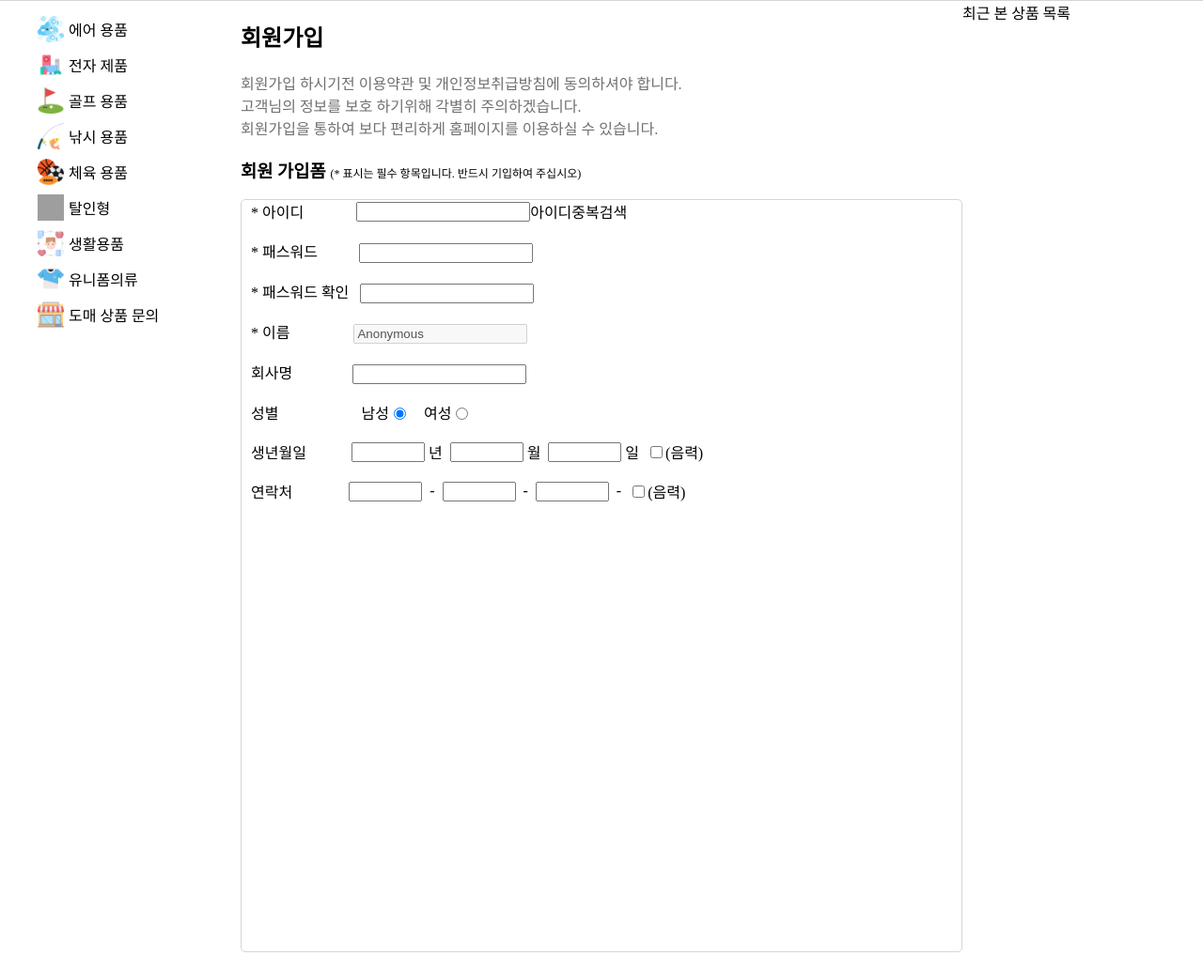
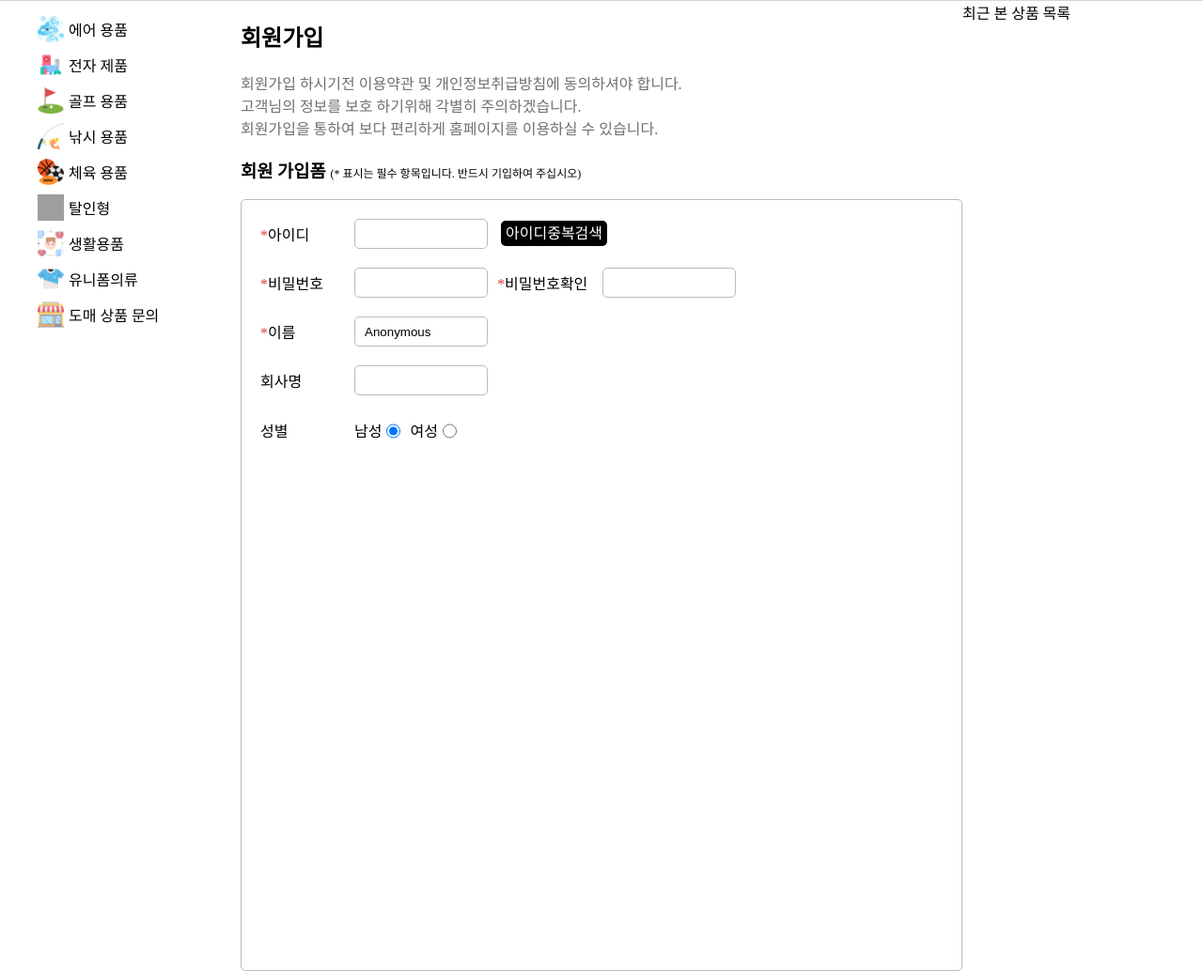
Before and after one commit to teon98/KJ-COMM-FINAL, a Django app: page /accounts/register_form/ in a window 1280 px wide. Shown: the part 213-1247 px from the top of the page at 94% size. Run offline with Django 4.2, Linux system fonts and the light colour scheme; parts of the project's set-up code (start-up, migrations or seed data) failed here and were passed over; grey boxes are pictures that could not be loaded.

```diff
--- a/eommpj/accounts/templates/accounts/register.html
+++ b/eommpj/accounts/templates/accounts/register.html
@@ -262,6 +262,7 @@
       const userAgreement = document.getElementById('userAgreement');
       const privacyPolicy = document.getElementById('privacyPolicy');
       const nextStepButton = document.getElementById('nextStepButton');
+      const register_username = document.getElementById('register_username')
 
       function toggleButtonState() {
         //버튼 활성화 조건: 두 체크박스가 모두 체크되어야 함
--- a/eommpj/accounts/templates/accounts/register2.html
+++ b/eommpj/accounts/templates/accounts/register2.html
@@ -13,72 +13,53 @@
       주십시오)</span
     >
   </h3>
-  <div class="content_text" style="height: 800px">
+  <div class="form_text" style="height: 800px">
     <form action="#">
-      <div style="display: flex; align-items: center">
-        <div class="content_label">
-          <span>*</span>
-          <label>아이디</label>
-        </div>
-        &nbsp;&nbsp;&nbsp;&nbsp; &nbsp &nbsp &nbsp &nbsp &nbsp
-        <input type="text" />
+      <!-- 아이디 -->
+      <label><span>*</span>아이디</label>
+      <div>
+        <input type="text" name="register_userid" />
         <a>아이디중복검색</a>
       </div>
-      <br />
-      <div class="content_label">
-        <span>*</span>
-        <label>패스워드</label>
-        &nbsp;&nbsp;&nbsp &nbsp &nbsp &nbsp
-        <input type="password" />
+      <!-- 비밀번호 -->
+      <label><span>*</span>비밀번호</label>
+      <div style="display: flex; align-items: center">
+        <input type="password" name="register_password" />
+        <label style="width: 100px; margin-left: 10px; margin-right: 12px"
+          ><span>*</span>비밀번호확인</label
+        >
+        <input type="password" name="register_password_confirm" />
       </div>
-      <br />
-      <div class="content_label">
-        <span>*</span>
-        <label>패스워드 확인</label>
-        &nbsp;
-        <input type="password" />
+      <!-- 이름 -->
+      <label><span>*</span>이름</label>
+      <div>
+        <input
+          type="text"
+          name="register_username"
+          value="{{register_username}}"
+        />
       </div>
-      <br />
-      <div class="content_label">
-        <span>*</span>
-        <label>이름</label>
-        &nbsp;&nbsp &nbsp &nbsp &nbsp;&nbsp &nbsp &nbsp &nbsp
-        <input type="text" value="{{register_username}}" disabled />
+      <!-- 회사명 -->
+      <label>회사명</label>
+      <div>
+        <input type="text" name="register_company" />
       </div>
-      <br />
-      <div class="content_label">
-        <label>회사명</label>
-        &nbsp;&nbsp;&nbsp;&nbsp;&nbsp;&nbsp;&nbsp;&nbsp;&nbsp;&nbsp;&nbsp;&nbsp;&nbsp;&nbsp;
-        <input type="password" />
-      </div>
-      <br />
-      <div class="content_label" style="display: flex; align-items: center">
-        <label>성별</label>
-        &nbsp;&nbsp;&nbsp &nbsp &nbsp &nbsp;&nbsp &nbsp &nbsp &nbsp
-        &nbsp&nbsp&nbsp&nbsp&nbsp;
-        <label>남성</label>
-        <input type="radio" name="register_gender" checked />
-        &nbsp&nbsp&nbsp&nbsp
-        <label>여성</label>
-        <input type="radio" name="register_gender" />
-      </div>
-      <br />
-      <div class="content_label" style="display: flex; align-items: center">
-        <label>생년월일</label>
-        &nbsp;&nbsp &nbsp &nbsp &nbsp &nbsp &nbsp
-        <input type="text" style="width: 70px" />&nbsp년 &nbsp;
-        <input type="text" style="width: 70px" />&nbsp월 &nbsp;
-        <input type="text" style="width: 70px" />&nbsp일 &nbsp;
-        <input type="checkbox" />(음력)
-      </div>
-      <br />
-      <div class="content_label" style="display: flex; align-items: center">
-        <label>연락처</label>
-        &nbsp;&nbsp &nbsp &nbsp &nbsp &nbsp&nbsp;&nbsp;&nbsp;&nbsp;&nbsp;
-        <input type="text" style="width: 70px" />&nbsp - &nbsp;
-        <input type="text" style="width: 70px" />&nbsp - &nbsp;
-        <input type="text" style="width: 70px" />&nbsp - &nbsp;
-        <input type="checkbox" />(음력)
+      <!-- 성별 -->
+      <label>성별</label>
+      <div style="display: flex; align-items: center">
+        남성<input
+          style="width: 15px; margin-right: 10px"
+          name="gender"
+          value="male"
+          type="radio"
+          checked
+        />
+        여성<input
+          style="width: 15px"
+          name="gender"
+          value="female"
+          type="radio"
+        />
       </div>
     </form>
   </div>
--- a/eommpj/static/css/styles.css
+++ b/eommpj/static/css/styles.css
@@ -104,18 +104,19 @@ a {
   display: inline-block;
 }
 
-.accounts form button, .accounts form a{
+.accounts form button,
+.accounts form a {
   border-radius: 5px;
   width: 120px;
-  height: 32px
+  height: 32px;
 }
 
-.accounts form{
+.accounts form {
   display: flex;
-  align-items: center
+  align-items: center;
 }
 
-.accounts form button{
+.accounts form button {
   background-color: black;
   color: white;
 }
@@ -128,17 +129,17 @@ a {
   background-color: #c58111;
   color: white;
   font-size: 13px;
-
 }
 
-.first_category_li{
+.first_category_li {
   display: flex;
   align-items: center;
   font-weight: 500;
   margin-bottom: 10px;
+  min-width: 110px;
 }
 
-.first_category_img_list{
+.first_category_img_list {
   height: 28px;
   width: 28px;
   margin-right: 5px;
@@ -148,14 +149,81 @@ footer {
   grid-column: 1 / span 3;
 }
 
-.content_text{
+.content_text {
   height: 200px;
   overflow-y: auto;
-  border: 1px solid #D5D5D5;
+  border: 1px solid #d5d5d5;
   border-radius: 5px;
   padding: 0 10px;
 }
 
-.content_text p{
+.content_text p {
   font-weight: bold;
 }
+
+.register_username input {
+  border: 1px solid #bbbbbb;
+  padding: 0 10px;
+  border-radius: 5px;
+  width: 120px;
+  height: 30px;
+}
+
+.register_username {
+  display: flex;
+  justify-content: space-between;
+  margin-bottom: 50px;
+}
+
+.register_username button {
+  background-color: #c58111;
+  color: white;
+  border: none;
+  border-radius: 5px;
+  cursor: pointer;
+}
+
+.register_username button:disabled {
+  background-color: #fafafa;
+  border: 1px solid #d5d5d5;
+  color: #707070;
+  border-radius: 5px;
+}
+
+.form_text {
+  border: 1px solid #bbbbbb;
+  border-radius: 5px;
+  padding: 10px 20px;
+}
+
+.form_text form {
+  display: grid;
+  grid-template-columns: 100px auto;
+  align-items: center;
+}
+
+.form_text div {
+  display: block;
+  margin: 10px 0px;
+}
+
+.form_text span {
+  color: #dd4040;
+}
+
+.form_text input {
+  border: 1px solid #bbbbbb;
+  padding: 0 10px;
+  border-radius: 5px;
+  width: 120px;
+  height: 30px;
+}
+
+.form_text a {
+  background-color: black;
+  width: 100px;
+  color: white;
+  padding: 5px;
+  border-radius: 5px;
+  margin-left: 10px;
+}
```
Also changed, not shown: eommpj/shop/templates/main_home.html (+3 -4 lines), eommpj/templates/base.html (+28 -6 lines).
